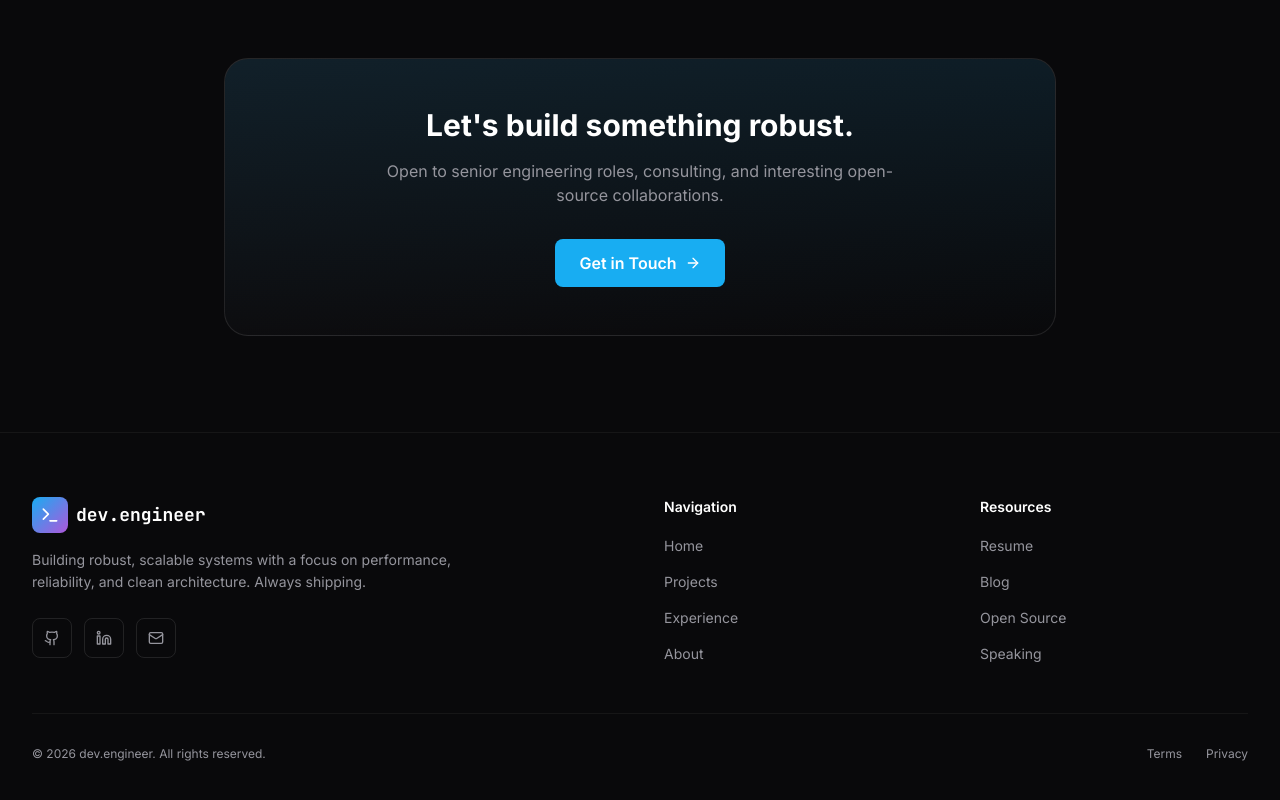
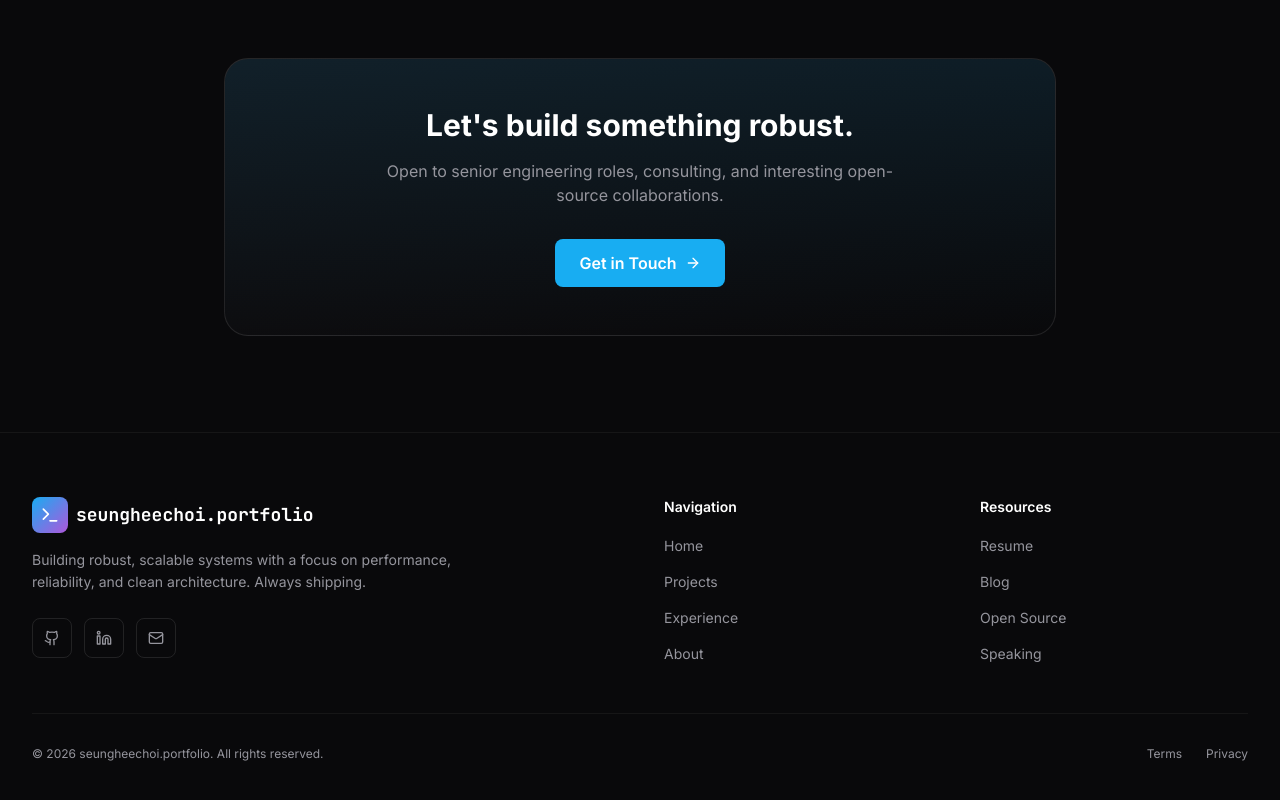
Before and after one commit to choi9948/Seunghee-Choi-Portfolio, a React (Vite) app: page /#/ in a window 1280 px wide. Shown: the part 3105-3905 px from the top of the page. Built offline with nearby package versions, Linux system fonts and the light colour scheme; what @radix-ui/themes would draw is missing.

Commit message:
Update footer text to reflect new portfolio name

```diff
--- a/src/components/Footer.tsx
+++ b/src/components/Footer.tsx
@@ -13,7 +13,7 @@ import React from 'react';
                     <Terminal className="w-5 h-5 text-white" />
                   </div>
                   <span className="font-mono text-lg font-bold text-white">
-                    dev.engineer
+                    seungheechoi.portfolio
                   </span>
                 </Link>
                 <p className="text-[hsl(var(--muted-foreground))] text-sm max-w-md leading-relaxed">
@@ -80,7 +80,7 @@ import React from 'react';
 
             <div className="mt-12 pt-8 border-t border-white/5 flex flex-col md:flex-row items-center justify-between gap-4">
               <p className="text-xs text-[hsl(var(--muted-foreground))]">
-                © 2026 dev.engineer. All rights reserved.
+                © 2026 seungheechoi.portfolio. All rights reserved.
               </p>
               <div className="flex items-center gap-6">
                 <a href="#" className="text-xs text-[hsl(var(--muted-foreground))] hover:text-white transition-colors">
```
